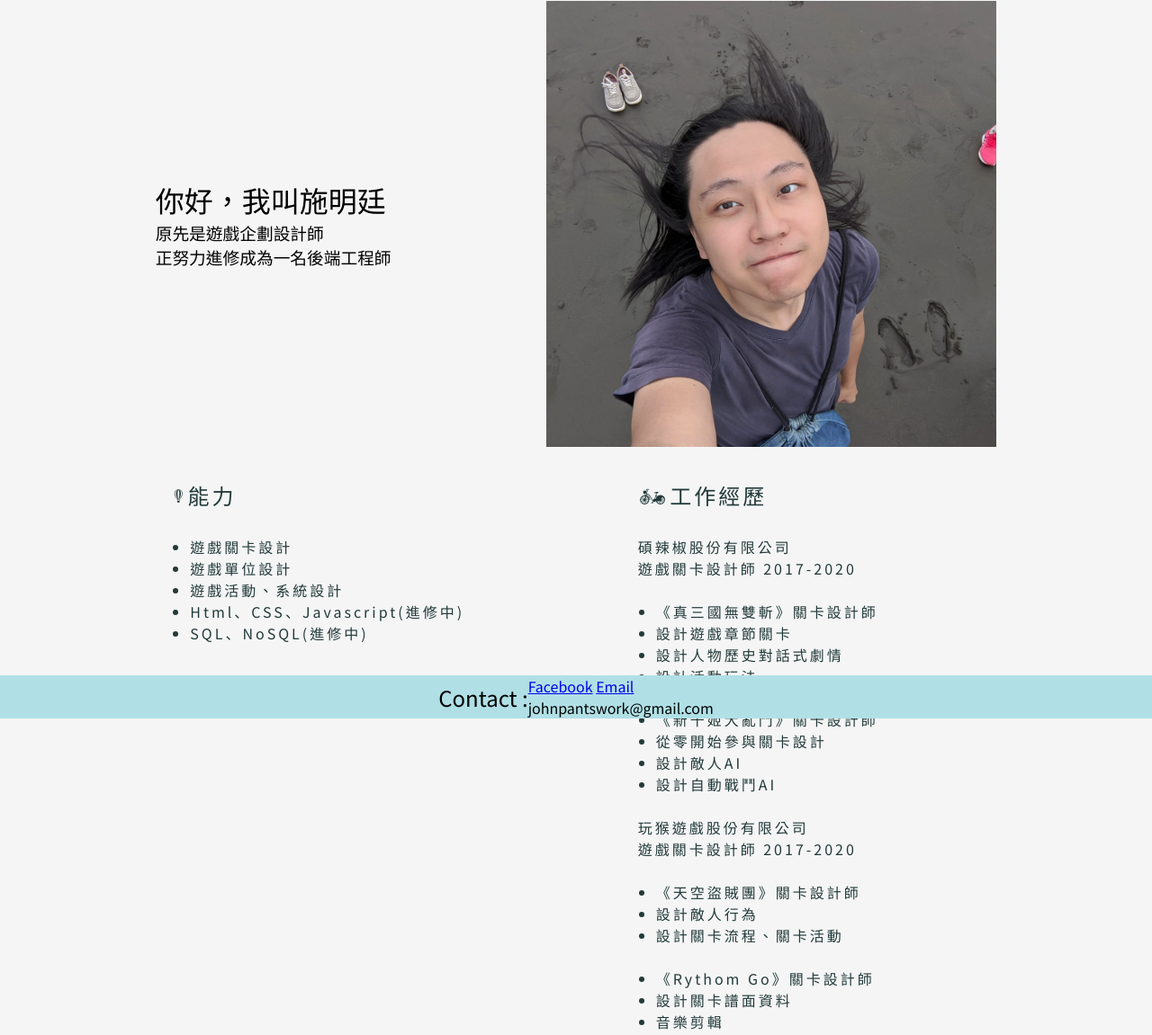
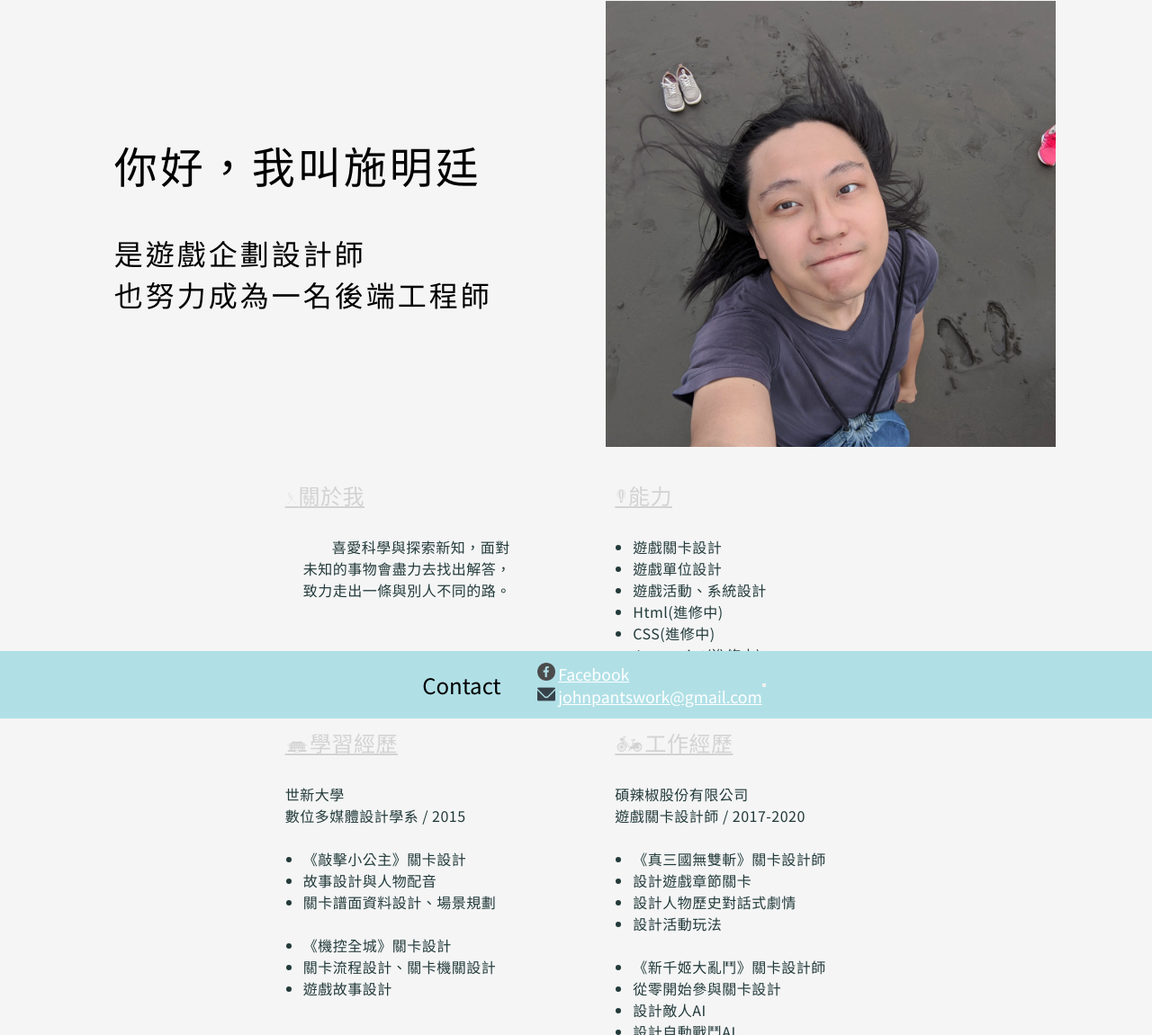
Before and after one commit to JohnPantsWork/JohnPantsWork.github.io, a plain HTML site: page index.html in a window 1280 px wide. Shown: the part 1-1152 px from the top of the page at 90% size. Drawn offline with Linux system fonts and the light colour scheme.

Commit message:
[Aming] update resume

```diff
--- a/index.html
+++ b/index.html
@@ -22,13 +22,20 @@
                 你好，我叫施明廷<br>
             </h1>
             <h3>
-                原先是遊戲企劃設計師<br>
-                正努力進修成為一名後端工程師</h3>
+                是遊戲企劃設計師<br>
+                也努力成為一名後端工程師</h3>
         </div>
         <div class="avatar">
         </div>
     </header>
     <main>
+        <dir class="introduceContainer">
+            <div></div>
+            <h2><i class="twicon-green-man"></i>關於我</h2>
+            <ul>
+                <p>喜愛科學與探索新知，面對未知的事物會盡力去找出解答，致力走出一條與別人不同的路。</p>
+            </ul>
+        </dir>
         <dir class="abilityContainer">
             <div></div>
             <h2><i class="twicon-balloon"></i>能力</h2>
@@ -36,14 +43,33 @@
                 <li>遊戲關卡設計</li>
                 <li>遊戲單位設計</li>
                 <li>遊戲活動、系統設計</li>
-                <li>Html、CSS、Javascript(進修中)</li>
+                <li>Html(進修中)</li>
+                <li>CSS(進修中)</li>
+                <li>Javascript(進修中)</li>
                 <li>SQL、NoSQL(進修中)</li>
+            </ul>
+        </dir>
+        <dir class="educationContainer">
+            <h2><i class="twicon-confucius-tmp"></i>學習經歷</h2>
+            <h4>世新大學<br>
+                數位多媒體設計學系 / 2015</h4>
+            <br>
+            <ul>
+                <li>《敲擊小公主》關卡設計</li>
+                <li>故事設計與人物配音</li>
+                <li>關卡譜面資料設計、場景規劃</li>
+            </ul>
+            <br>
+            <ul>
+                <li>《機控全城》關卡設計</li>
+                <li>關卡流程設計、關卡機關設計</li>
+                <li>遊戲故事設計</li>
             </ul>
         </dir>
         <dir class="workContainer">
             <h2><i class="twicon-youbike"></i>工作經歷</h2>
             <h4>碩辣椒股份有限公司<br>
-                遊戲關卡設計師 2017-2020</h4>
+                遊戲關卡設計師 / 2017-2020</h4>
             <br>
             <ul>
                 <li>《真三國無雙斬》關卡設計師</li>
@@ -60,7 +86,7 @@
             </ul>
             <br>
             <h4>玩猴遊戲股份有限公司<br>
-                遊戲關卡設計師 2017-2020</h4>
+                遊戲關卡設計師 / 2017-2020</h4>
             <br>
             <ul>
                 <li>《天空盜賊團》關卡設計師</li>
@@ -74,31 +100,23 @@
                 <li>音樂剪輯</li>
             </ul>
         </dir>
-        <dir class="educationContainer">
-            <h2><i class="twicon-confucius-tmp"></i>學習經歷</h2>
-            <h4>世新大學<br>
-                數位多媒體設計學系 2015</h4>
-            <br>
-            <ul>
-                <li>《敲擊小公主》關卡設計</li>
-                <li>故事設計與人物配音</li>
-                <li>關卡譜面資料設計、場景規劃</li>
-            </ul>
-            <br>
-            <ul>
-                <li>《機控全城》關卡設計</li>
-                <li>關卡流程設計、關卡機關設計</li>
-                <li>遊戲故事設計</li>
-            </ul>
-        </dir>
+
     </main>
     <nav>
-        <h2>Contact : </h2>
-        <div class="contactInfo">
-            <a href="https://www.facebook.com/shihmingting/">Facebook</a>
-            <a href="mailto: johnpantswork@gmail.com">Email</a>
-            <p>johnpantswork@gmail.com</p>
+        <h2>Contact</h2>
+        <div class="contactContainer">
+            <div class="facebook">
+                <img src="./facebook.png" alt="">
+                <a href="https://www.facebook.com/shihmingting/">Facebook</a>
+            </div>
+            <div class="email">
+                <img src="./email.png" alt="">
+                <a href="mailto: johnpantswork@gmail.com">johnpantswork@gmail.com</a>
+            </div>
         </div>
+        <button>
+
+        </button>
     </nav>
 </body>
 
--- a/style.css
+++ b/style.css
@@ -2,6 +2,10 @@
   margin: 0;
   padding: 0;
   font-family: "Noto Sans TC", sans-serif;
+}
+
+html {
+  /* max-width: 1500px; */
 }
 /* body */
 body {
@@ -27,14 +31,17 @@ header {
   align-items: center;
   width: 100%;
 }
-header.basicInfo h1 {
+
+.basicInfo h1 {
   font-size: 3rem;
   padding: 20px;
+  letter-spacing: 3px;
 }
 
-header.basicInfo h3 {
+.basicInfo h3 {
   font-size: 2rem;
   padding: 20px;
+  letter-spacing: 3px;
 }
 
 .avatar {
@@ -46,37 +53,46 @@ header.basicInfo h3 {
   background-size: 100%;
   background-position: center;
   background-repeat: no-repeat;
-  /* flex-basis: 500px; */
   flex-grow: 1 0;
 }
+
 /* main */
 main {
   display: flex;
   flex-wrap: wrap;
   justify-content: space-evenly;
-  align-items: flex-start;
   width: 90%;
 
   color: rgb(35, 58, 58);
   line-height: 24px;
 
-  letter-spacing: 3px;
+  letter-spacing: 0.5px;
+  max-width: 800px;
 }
 
 /* main - Containers */
+.introduceContainer,
 .abilityContainer,
 .workContainer,
 .educationContainer {
   border: 3px black;
   border-radius: 2%;
-  width: 400px;
+  width: 300px;
   padding: 10px;
 }
 
+.introduceContainer h2,
 .abilityContainer h2,
 .workContainer h2,
 .educationContainer h2 {
   padding: 30px 0px;
+  color: lightgray;
+  text-decoration: underline;
+}
+
+.introduceContainer p {
+  padding: 0px 20px;
+  text-indent: 2rem;
 }
 
 .abilityContainer ul,
@@ -95,3 +111,16 @@ nav {
   align-items: center;
   justify-content: center;
 }
+
+nav h2 {
+  padding: 20px 40px;
+}
+
+nav img {
+  width: 20px;
+}
+
+nav a {
+  color: white;
+  font-size: 1.1rem;
+}
```
Also changed, not shown: email.png (added), facebook.png (added), works.html (added).
